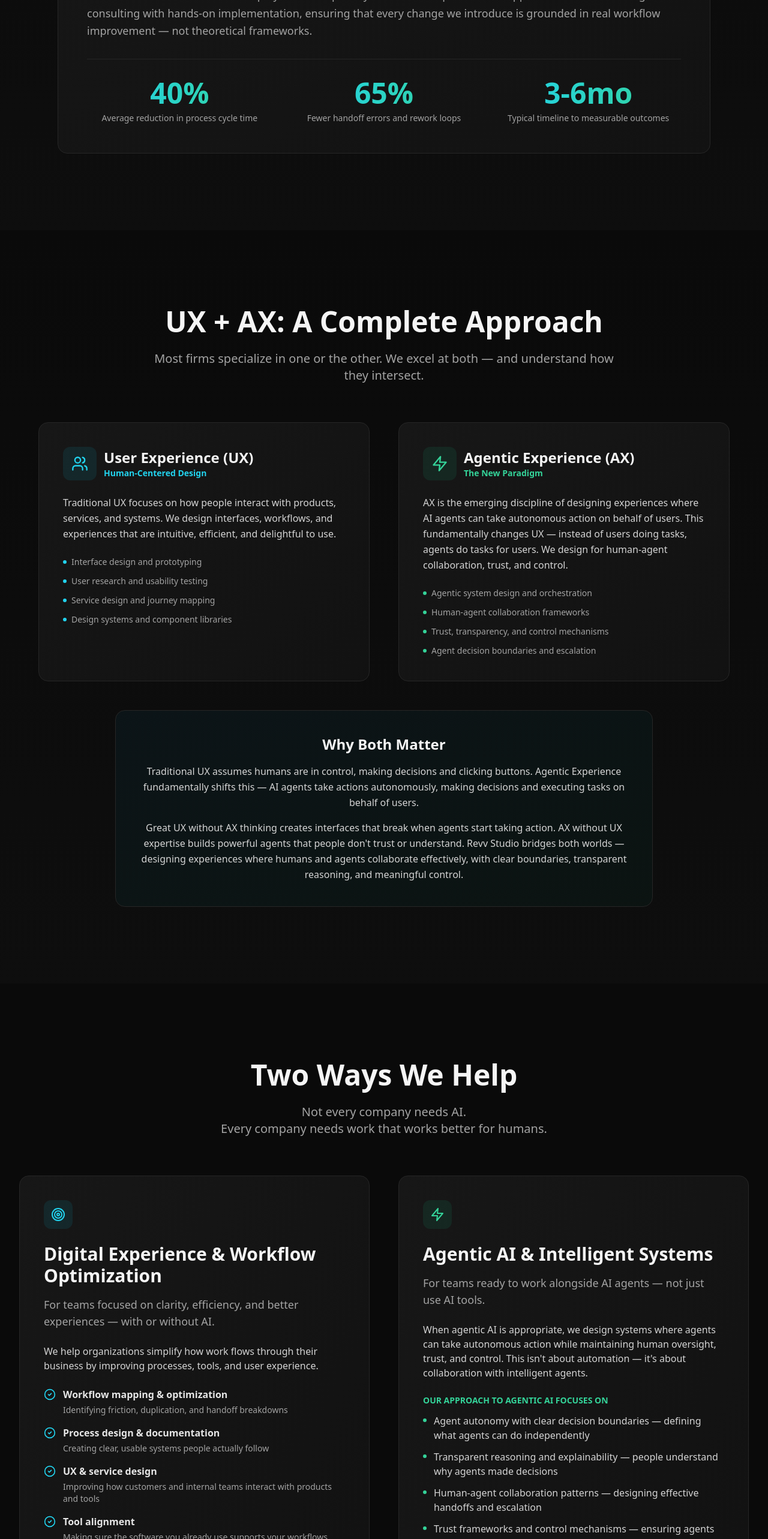
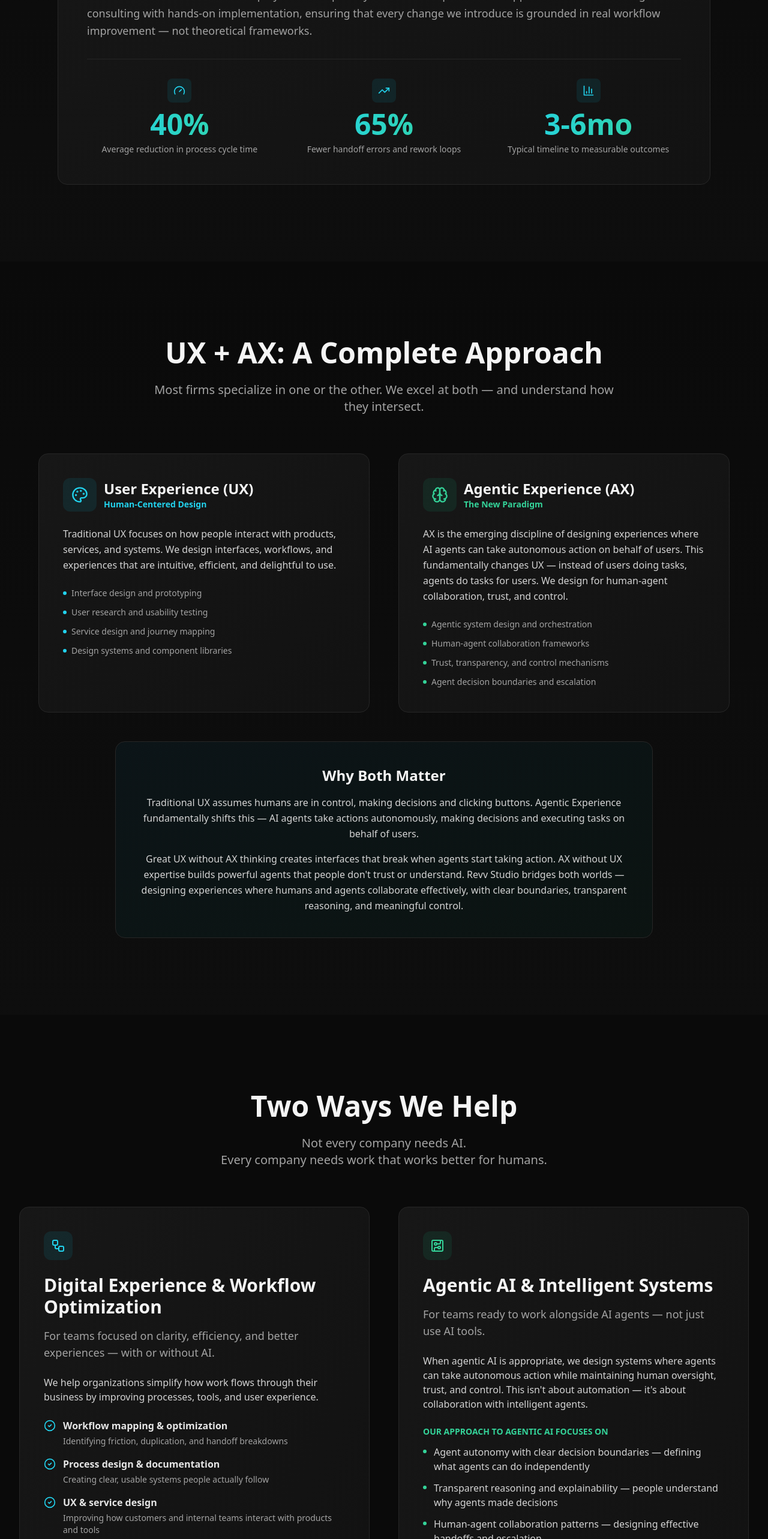
Before and after one commit to jsmcbride72/REVV, a React (Vite) app: page / in a window 1280 px wide. Shown: the part 1080-3646 px from the top of the page at 60% size. Built offline with nearby package versions, Linux system fonts and the light colour scheme; no server answers.

Commit message:
Updated App.tsx

```diff
--- a/src/App.tsx
+++ b/src/App.tsx
@@ -1,4 +1,4 @@
-import { ArrowRight, CheckCircle2, Zap, Users, Target, TrendingUp, Heart, Lightbulb, ShieldCheck, Rocket, Quote, ChevronDown } from 'lucide-react';
+import { ArrowRight, CheckCircle2, Zap, Users, Target, TrendingUp, Heart, Lightbulb, ShieldCheck, Rocket, Quote, ChevronDown, Sparkles, Workflow, Network, Activity, Brain, Palette, BarChart3, CircuitBoard, Layers, Gauge } from 'lucide-react';
 import { useState } from 'react';
 import ContactForm from './ContactForm';
 
@@ -72,14 +72,29 @@ function App() {
             </p>
             <div className="grid md:grid-cols-3 gap-8 pt-8 border-t border-neutral-800">
               <div className="text-center">
+                <div className="flex justify-center mb-3">
+                  <div className="w-10 h-10 bg-cyan-500/10 rounded-lg flex items-center justify-center">
+                    <Gauge className="w-5 h-5 text-cyan-400" />
+                  </div>
+                </div>
                 <div className="text-4xl lg:text-5xl font-bold text-gradient mb-2">40%</div>
                 <p className="text-sm text-neutral-400">Average reduction in process cycle time</p>
               </div>
               <div className="text-center">
+                <div className="flex justify-center mb-3">
+                  <div className="w-10 h-10 bg-cyan-500/10 rounded-lg flex items-center justify-center">
+                    <TrendingUp className="w-5 h-5 text-cyan-400" />
+                  </div>
+                </div>
                 <div className="text-4xl lg:text-5xl font-bold text-gradient mb-2">65%</div>
                 <p className="text-sm text-neutral-400">Fewer handoff errors and rework loops</p>
               </div>
               <div className="text-center">
+                <div className="flex justify-center mb-3">
+                  <div className="w-10 h-10 bg-cyan-500/10 rounded-lg flex items-center justify-center">
+                    <BarChart3 className="w-5 h-5 text-cyan-400" />
+                  </div>
+                </div>
                 <div className="text-4xl lg:text-5xl font-bold text-gradient mb-2">3-6mo</div>
                 <p className="text-sm text-neutral-400">Typical timeline to measurable outcomes</p>
               </div>
@@ -101,7 +116,7 @@ function App() {
             <div className="bg-gradient-to-br from-neutral-900 to-neutral-900/50 border border-neutral-800 rounded-2xl p-8 lg:p-10">
               <div className="flex items-center space-x-3 mb-6">
                 <div className="w-14 h-14 bg-cyan-500/10 rounded-xl flex items-center justify-center">
-                  <Users className="w-7 h-7 text-cyan-400" />
+                  <Palette className="w-7 h-7 text-cyan-400" />
                 </div>
                 <div>
                   <h3 className="text-2xl font-bold">User Experience (UX)</h3>
@@ -134,7 +149,7 @@ function App() {
             <div className="bg-gradient-to-br from-neutral-900 to-neutral-900/50 border border-neutral-800 rounded-2xl p-8 lg:p-10">
               <div className="flex items-center space-x-3 mb-6">
                 <div className="w-14 h-14 bg-emerald-500/10 rounded-xl flex items-center justify-center">
-                  <Zap className="w-7 h-7 text-emerald-400" />
+                  <Brain className="w-7 h-7 text-emerald-400" />
                 </div>
                 <div>
                   <h3 className="text-2xl font-bold">Agentic Experience (AX)</h3>
@@ -194,7 +209,7 @@ function App() {
               <div className="absolute inset-0 bg-gradient-to-br from-cyan-500/5 to-transparent opacity-0 group-hover:opacity-100 transition-opacity duration-500 rounded-2xl"></div>
               <div className="relative">
                 <div className="w-12 h-12 bg-cyan-500/10 rounded-xl flex items-center justify-center mb-6">
-                  <Target className="w-6 h-6 text-cyan-400" />
+                  <Workflow className="w-6 h-6 text-cyan-400" />
                 </div>
                 <h3 className="text-2xl lg:text-3xl font-bold mb-4">
                   Digital Experience & Workflow Optimization
@@ -257,7 +272,7 @@ function App() {
               <div className="absolute inset-0 bg-gradient-to-br from-emerald-500/5 to-transparent opacity-0 group-hover:opacity-100 transition-opacity duration-500 rounded-2xl"></div>
               <div className="relative">
                 <div className="w-12 h-12 bg-emerald-500/10 rounded-xl flex items-center justify-center mb-6">
-                  <Zap className="w-6 h-6 text-emerald-400" />
+                  <CircuitBoard className="w-6 h-6 text-emerald-400" />
                 </div>
                 <h3 className="text-2xl lg:text-3xl font-bold mb-4">
                   Agentic AI & Intelligent Systems
@@ -347,7 +362,7 @@ function App() {
 
             <div className="group bg-gradient-to-br from-neutral-900 to-neutral-900/50 border border-neutral-800 rounded-xl p-6 hover:border-cyan-500/30 transition-all duration-300">
               <div className="w-12 h-12 bg-emerald-500/10 rounded-xl flex items-center justify-center mb-4 group-hover:scale-110 transition-transform">
-                <Lightbulb className="w-6 h-6 text-emerald-400" />
+                <Sparkles className="w-6 h-6 text-emerald-400" />
               </div>
               <h3 className="text-lg font-bold mb-3">Practical Over Perfect</h3>
               <p className="text-neutral-400 text-sm">
@@ -357,7 +372,7 @@ function App() {
 
             <div className="group bg-gradient-to-br from-neutral-900 to-neutral-900/50 border border-neutral-800 rounded-xl p-6 hover:border-cyan-500/30 transition-all duration-300">
               <div className="w-12 h-12 bg-cyan-500/10 rounded-xl flex items-center justify-center mb-4 group-hover:scale-110 transition-transform">
-                <ShieldCheck className="w-6 h-6 text-cyan-400" />
+                <Target className="w-6 h-6 text-cyan-400" />
               </div>
               <h3 className="text-lg font-bold mb-3">Honest Assessment</h3>
               <p className="text-neutral-400 text-sm">
@@ -367,7 +382,7 @@ function App() {
 
             <div className="group bg-gradient-to-br from-neutral-900 to-neutral-900/50 border border-neutral-800 rounded-xl p-6 hover:border-cyan-500/30 transition-all duration-300">
               <div className="w-12 h-12 bg-emerald-500/10 rounded-xl flex items-center justify-center mb-4 group-hover:scale-110 transition-transform">
-                <Rocket className="w-6 h-6 text-emerald-400" />
+                <Activity className="w-6 h-6 text-emerald-400" />
               </div>
               <h3 className="text-lg font-bold mb-3">Outcome Focused</h3>
               <p className="text-neutral-400 text-sm">
@@ -389,7 +404,12 @@ function App() {
 
           <div className="grid md:grid-cols-2 lg:grid-cols-4 gap-6 lg:gap-8">
             <div className="group relative bg-neutral-900 border border-neutral-800 rounded-xl p-6 hover:border-cyan-500/50 transition-all duration-300 hover:-translate-y-1">
-              <div className="text-4xl font-bold text-cyan-400/20 mb-4">01</div>
+              <div className="flex items-center justify-between mb-4">
+                <div className="text-4xl font-bold text-cyan-400/20">01</div>
+                <div className="w-10 h-10 bg-cyan-500/10 rounded-lg flex items-center justify-center">
+                  <Users className="w-5 h-5 text-cyan-400" />
+                </div>
+              </div>
               <h3 className="text-xl font-bold mb-3">Understand the People First</h3>
               <p className="text-neutral-400">
                 We start by learning how work actually happens — who's involved, where friction lives, and what success looks like for the humans doing the work.
@@ -397,7 +417,12 @@ function App() {
             </div>
 
             <div className="group relative bg-neutral-900 border border-neutral-800 rounded-xl p-6 hover:border-cyan-500/50 transition-all duration-300 hover:-translate-y-1">
-              <div className="text-4xl font-bold text-cyan-400/20 mb-4">02</div>
+              <div className="flex items-center justify-between mb-4">
+                <div className="text-4xl font-bold text-cyan-400/20">02</div>
+                <div className="w-10 h-10 bg-cyan-500/10 rounded-lg flex items-center justify-center">
+                  <Lightbulb className="w-5 h-5 text-cyan-400" />
+                </div>
+              </div>
               <h3 className="text-xl font-bold mb-3">Improve Before Adding</h3>
               <p className="text-neutral-400">
                 We simplify workflows and experiences first. Technology is layered in only when it genuinely improves clarity, speed, or quality.
@@ -405,7 +430,12 @@ function App() {
             </div>
 
             <div className="group relative bg-neutral-900 border border-neutral-800 rounded-xl p-6 hover:border-cyan-500/50 transition-all duration-300 hover:-translate-y-1">
-              <div className="text-4xl font-bold text-cyan-400/20 mb-4">03</div>
+              <div className="flex items-center justify-between mb-4">
+                <div className="text-4xl font-bold text-cyan-400/20">03</div>
+                <div className="w-10 h-10 bg-cyan-500/10 rounded-lg flex items-center justify-center">
+                  <Network className="w-5 h-5 text-cyan-400" />
+                </div>
+              </div>
               <h3 className="text-xl font-bold mb-3">Implement With Care</h3>
               <p className="text-neutral-400">
                 Whether it's process changes, UX improvements, or AI-assisted workflows, we design solutions that fit your reality — not a theoretical future state.
@@ -413,7 +443,12 @@ function App() {
             </div>
 
             <div className="group relative bg-neutral-900 border border-neutral-800 rounded-xl p-6 hover:border-cyan-500/50 transition-all duration-300 hover:-translate-y-1">
-              <div className="text-4xl font-bold text-cyan-400/20 mb-4">04</div>
+              <div className="flex items-center justify-between mb-4">
+                <div className="text-4xl font-bold text-cyan-400/20">04</div>
+                <div className="w-10 h-10 bg-cyan-500/10 rounded-lg flex items-center justify-center">
+                  <BarChart3 className="w-5 h-5 text-cyan-400" />
+                </div>
+              </div>
               <h3 className="text-xl font-bold mb-3">Measure What Matters</h3>
               <p className="text-neutral-400 mb-4">
                 We focus on outcomes people feel:
@@ -453,27 +488,27 @@ function App() {
 
           <div className="grid md:grid-cols-2 lg:grid-cols-3 gap-6">
             <div className="bg-gradient-to-br from-neutral-900 to-neutral-900/50 border border-neutral-800 rounded-xl p-6 hover:border-cyan-500/30 transition-all duration-300">
-              <Users className="w-8 h-8 text-cyan-400 mb-4" />
+              <ShieldCheck className="w-8 h-8 text-cyan-400 mb-4" />
               <h3 className="text-lg font-bold mb-2">We don't push AI where it doesn't belong</h3>
             </div>
 
             <div className="bg-gradient-to-br from-neutral-900 to-neutral-900/50 border border-neutral-800 rounded-xl p-6 hover:border-cyan-500/30 transition-all duration-300">
-              <Target className="w-8 h-8 text-cyan-400 mb-4" />
+              <Heart className="w-8 h-8 text-cyan-400 mb-4" />
               <h3 className="text-lg font-bold mb-2">We design for people, not just systems</h3>
             </div>
 
             <div className="bg-gradient-to-br from-neutral-900 to-neutral-900/50 border border-neutral-800 rounded-xl p-6 hover:border-cyan-500/30 transition-all duration-300">
-              <TrendingUp className="w-8 h-8 text-cyan-400 mb-4" />
+              <Gauge className="w-8 h-8 text-cyan-400 mb-4" />
               <h3 className="text-lg font-bold mb-2">We balance quick wins with long-term clarity</h3>
             </div>
 
             <div className="bg-gradient-to-br from-neutral-900 to-neutral-900/50 border border-neutral-800 rounded-xl p-6 hover:border-cyan-500/30 transition-all duration-300">
-              <Zap className="w-8 h-8 text-cyan-400 mb-4" />
+              <Layers className="w-8 h-8 text-cyan-400 mb-4" />
               <h3 className="text-lg font-bold mb-2">We combine strategy, experience, and implementation</h3>
             </div>
 
             <div className="bg-gradient-to-br from-neutral-900 to-neutral-900/50 border border-neutral-800 rounded-xl p-6 hover:border-cyan-500/30 transition-all duration-300">
-              <CheckCircle2 className="w-8 h-8 text-cyan-400 mb-4" />
+              <Rocket className="w-8 h-8 text-cyan-400 mb-4" />
               <h3 className="text-lg font-bold mb-2">We make change feel manageable — not disruptive</h3>
             </div>
           </div>
```
